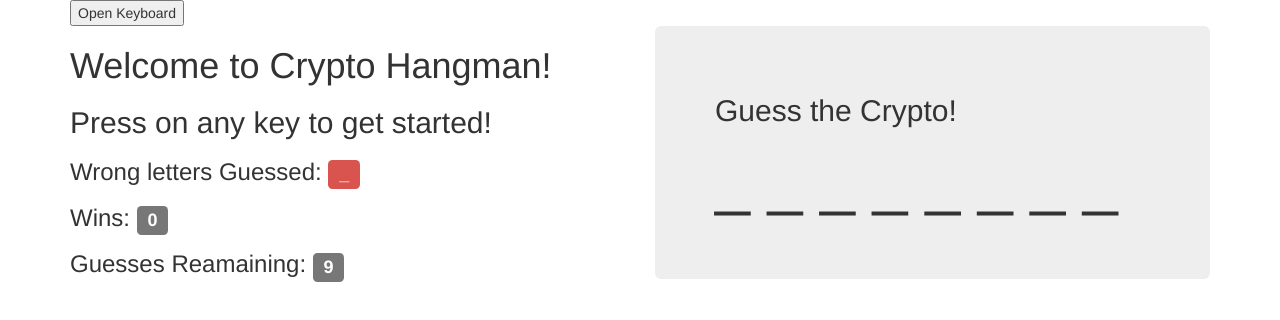
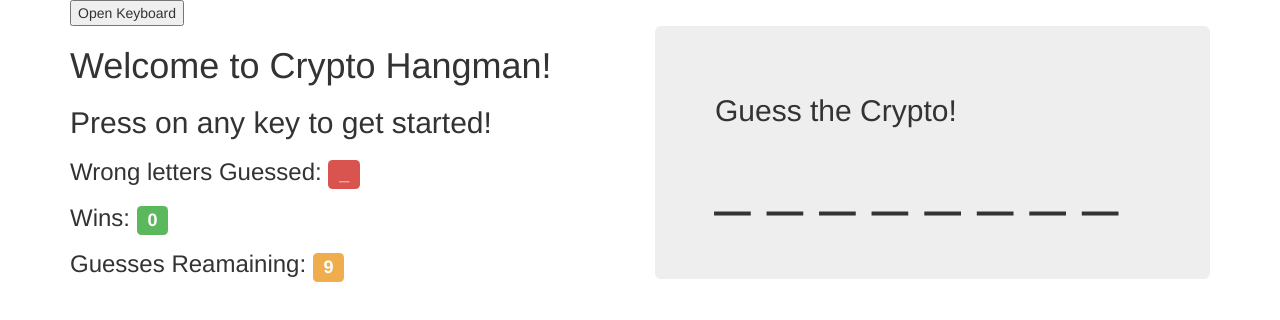
Before and after one commit to wehbs/Hangman-Game, a plain HTML site: page index.html in a window 1280 px wide. Drawn offline with nearby package versions, Linux system fonts and the light colour scheme.

Commit message:
Update index.html

```diff
--- a/index.html
+++ b/index.html
@@ -35,8 +35,8 @@
         <h1>Welcome to Crypto Hangman!</h1>
         <h2>Press on any key to get started!</h2>
         <h3>Wrong letters Guessed: <span class="label label-danger" id="guessed">_</span></h3>
-        <h3>Wins: <span class="label label-default" id="wins">0</span></h3>
-        <h3>Guesses Reamaining: <span class="label label-default" id="remain">?</span></h3>
+        <h3>Wins: <span class="label label-success" id="wins">0</span></h3>
+        <h3>Guesses Reamaining: <span class="label label-warning" id="remain">?</span></h3>
       </div>
 
       <!-- right side column -->
```
